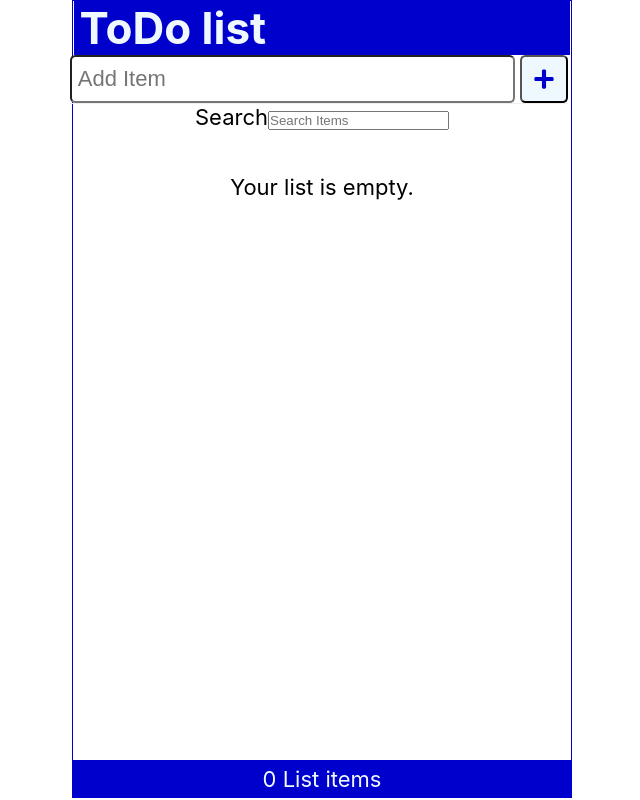
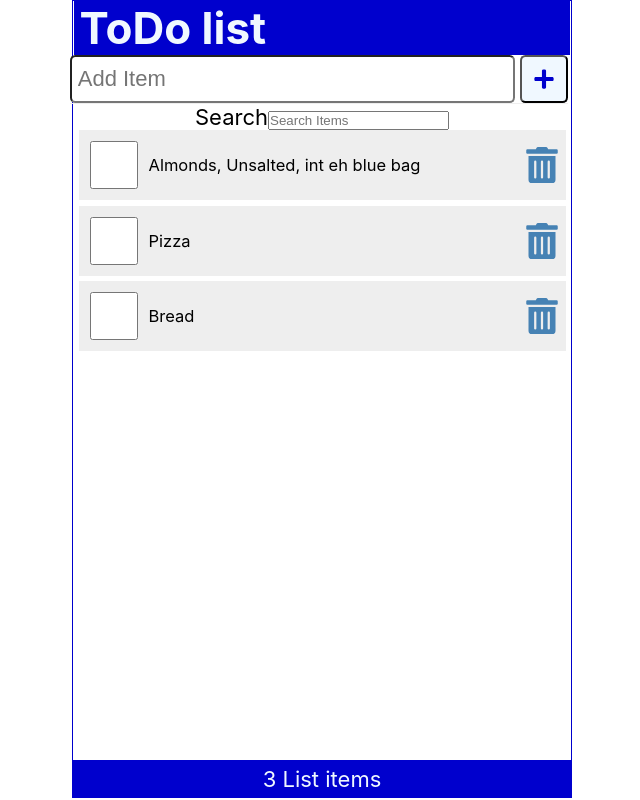
Before and after one commit to daichi1230/01tut, a React (Create React App) app: page / in a window 1280 px wide. Shown: the whole page, without its empty margins (318-958 px from the left). Built offline with nearby package versions, Linux system fonts and the light colour scheme; data requests are answered from the project's data file.

Commit message:
Refactor App component to fetch items from API and update state

```diff
--- /dev/null
+++ b/data/db.json
@@ -0,0 +1,19 @@
+{
+    "items": [
+        {
+            "id": 1,
+            "checked": false,
+            "item": "Almonds, Unsalted, int eh blue bag"
+        },
+        {
+            "id": 2,
+            "checked": false,
+            "item" : "Pizza"
+        },
+        {
+            "id": 3,
+            "checked": false,
+            "item" : "Bread"
+        }
+    ]
+}
--- a/src/App.js
+++ b/src/App.js
@@ -3,35 +3,79 @@
 import AddItem from './AddItem';
 import Content from './Content';
 import Footer from './Footer';
-import { useState } from 'react';
+import { useState, useEffect } from 'react';
+import apiRequest from './apiRequest';
 import './index.css';
 
 function App() {
-    const [items, setItems] = useState(JSON.parse(localStorage.getItem('todolist')) || [])
+    const API_URL = 'http://localhost:3500/items'
+
+    /*const [items, setItems] = useState(JSON.parse(localStorage.getItem('todolist')) || [])*/
+    const [items, setItems ] = useState([])
     const [newItem, setNewItem] = useState('')
     const [search, setSearch]= useState('')
+    const [fetchError, setFetchError] = useState(null)
+    const [isLoading, setIsLoading] = useState(true)
 
-    const setAndSaveItems = (newItems) => {
-        setItems(newItems);
-        localStorage.setItem('todolist', JSON.stringify(newItems));
+    useEffect(() => {
+     const fetchItems = async () => {
+      try {
+        const response = await fetch(API_URL);
+        if(!response.ok) throw Error('Did not received expected data');
+        const listItems = await response.json();
+        setItems(listItems);
+        setFetchError(null);
+      } catch (err) {
+        setFetchError(err.message);
+      } finally {
+        setIsLoading(false);
+      }
     }
+    setTimeout(() => {
+      (async () => await fetchItems ())();
+    }, 2000)
 
-    const addItem = (item) => {
+    },[])
+
+    const addItem = async (item) => {
       const id = items.length ? items[items.length - 1].id + 1 : 1;
       const myNewItem = { id, checked: false, item };
       const listItems = [...items, myNewItem];
-      setAndSaveItems(listItems);
+      setItems(listItems);
+
+      const postOptions = {
+        method: 'POST',
+        headers: {'Content-Type': 'application/json'},
+        body: JSON.stringify(myNewItem)
+      }
+      const result = await apiRequest(API_URL, postOptions);
+      if(result) setFetchError(result);
     }
 
-    const handleCheck = (id) => {
+    const handleCheck = async (id) => {
         const listItems = items.map((item) => item.id === id ? {...item, checked: !item.checked} : item);
-        setAndSaveItems(listItems);
+        setItems(listItems);
 /*         const listItems = [...items]; */
-    }
 
-    const handleDelete = (id) => {
+      const myItem = listItems.filter(item => item.id === id);
+      const updateOptions = {
+        method: 'PATCH',
+        headers: {'Content-Type': 'application/json'},
+      body:JSON.strigify({checked: myItem[0].checked})
+    };
+    const reqUrl = `${API_URL}/${id}`;
+    const result = await apiRequest(reqUrl, updateOptions);
+    if (result) setFetchError(result);
+  }
+
+    const handleDelete = async (id) => {
         const listItems = items.filter((item) => item.id !== id);
-        setAndSaveItems(listItems);
+        setItems(listItems);
+
+        const deleteOptions = { method: 'DELETE' };
+        const reqUrl = `${API_URL}/${id}`;
+        const result = await apiRequest(reqUrl, deleteOptions);
+        if (result) setFetchError(result);
     }
 
     const handleSubmit = (e) => {
@@ -54,11 +98,15 @@
         search = {search}
         setSearch = {setSearch}
       />
-      <Content
-        items = {items.filter(item => ((item.item).toLowerCase()).includes(search.toLowerCase()))}
-        handleCheck = {handleCheck}
-        handleDelete = {handleDelete}
-      />
+      <main>
+        {isLoading && <p>Loading Items...</p>}
+        {fetchError && <p style={{color:"red"}}>{'Error: ${fetchError}'}</p>}
+        {!fetchError && !isLoading && <Content
+          items = {items.filter(item => ((item.item).toLowerCase()).includes(search.toLowerCase()))}
+          handleCheck = {handleCheck}
+          handleDelete = {handleDelete}
+        />}
+      </main>
       <Footer length = {items.length} />
     </div>
   );
--- a/src/Content.js
+++ b/src/Content.js
@@ -2,7 +2,7 @@
 
 const Content = ({items, handleCheck, handleDelete}) => {
     return (
-        <main>
+        <>
             {items.length ? (
                 <ItemList
                     items={items}
@@ -12,7 +12,7 @@
             ) : (
                 <p style={{marginTop: '2rem'}}>Your list is empty.</p>
             )}
-        </main>
+        </>
     )
 }
 export default Content
--- /dev/null
+++ b/src/apiRequest.js
@@ -0,0 +1,12 @@
+const apiRequest = async (url = '', optionsObj = null, errMsg = null) => {
+    try {
+        const response = await fetch(url, optionsObj);
+        if(!response.ok) throw Error('Please reload the app');
+    } catch (err) {
+        errMsg = err.message;
+    } finally {
+        return errMsg;
+    }
+}
+
+export default apiRequest;
```
